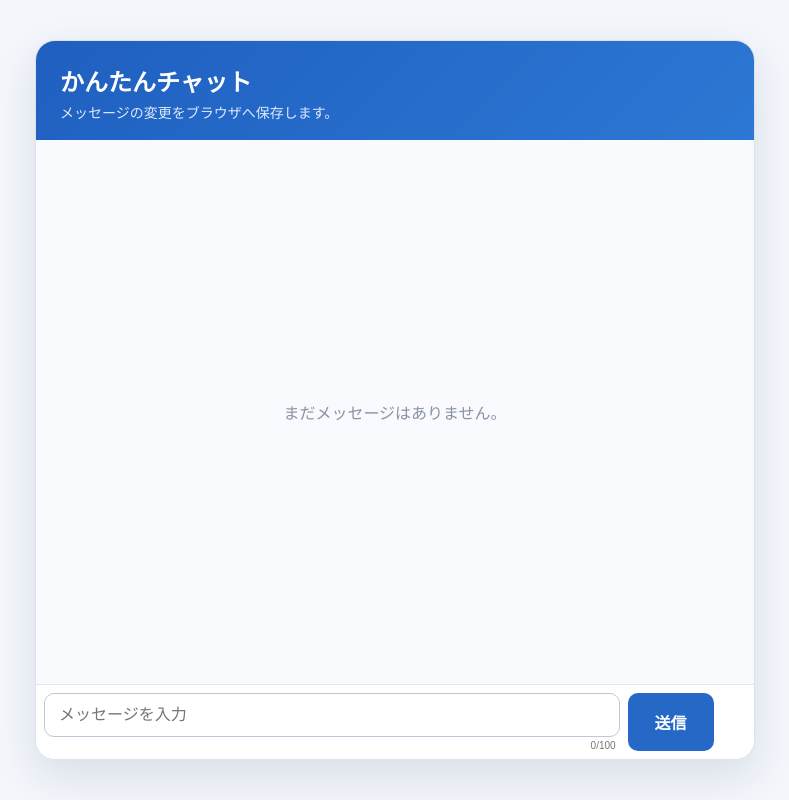
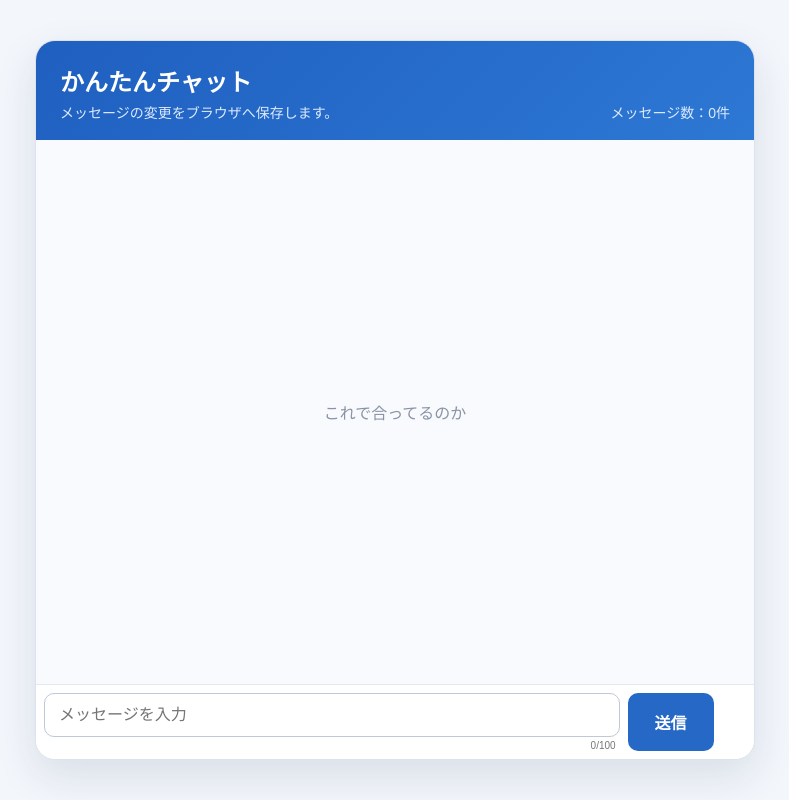
Before and after one commit to kotaniteppei-sudo/use-state-chat, a React (Vite) app: page / in a window 1280 px wide. Shown: the whole page, without its empty margins (245-1034 px from the left). Built offline with nearby package versions, Linux system fonts and the light colour scheme.

Commit message:
part2: second try finished

```diff
--- a/src/App.tsx
+++ b/src/App.tsx
@@ -9,13 +9,13 @@ const STORAGE_KEY = "simple-chat-messages";
 
 function loadMessages(): ChatMessage[] {
   try {
-    const saveMessages = localStorage.getItem(STORAGE_KEY);
+    const savedMessages = localStorage.getItem(STORAGE_KEY);
 
-    if (saveMessages === null) {
+    if (savedMessages === null) {
       return [];
     }
 
-    const parsedMessages: unknown = JSON.parse(saveMessages);
+    const parsedMessages: unknown = JSON.parse(savedMessages);
 
     return Array.isArray(parsedMessages)
       ? (parsedMessages as ChatMessage[])
@@ -61,8 +61,8 @@ export default function App() {
 
   return (
     <main className="chat-app">
-      <ChatHeader />
-      <MessageList messages={messages} />
+      <ChatHeader messageNum={messages.length} />
+      <MessageList messages={messages} emptyMessage="これで合ってるのか" />
       <MessageForm
         draftMessage={draftMessage}
         onDraftMessageChange={setDraftMessage}
--- a/src/components/ChatHeader.tsx
+++ b/src/components/ChatHeader.tsx
@@ -1,10 +1,14 @@
-export function ChatHeader() {
+type ChatHeaderProps = {
+  messageNum?: number;
+};
+
+export function ChatHeader({ messageNum = 0 }: ChatHeaderProps) {
   return (
     <header className="chat-header">
       <h1>かんたんチャット</h1>
       <div>
         <p>メッセージの変更をブラウザへ保存します。</p>
-        {/* <button onClick={() => setMessages([])}>履歴を全て削除</button> */}
+        <p>メッセージ数：{messageNum}件</p>
       </div>
     </header>
   );
--- a/src/components/MessageItem.tsx
+++ b/src/components/MessageItem.tsx
@@ -1,7 +1,8 @@
-import type { ChatMessage } from "../types/chat";
+// import type { ChatMessage } from "../types/chat";
 
 type MessageItemProps = {
-  message: ChatMessage;
+  messageText: string;
+  messageSentAt: string;
 };
 
 function formatDateTime(isoString: string): string {
@@ -15,12 +16,12 @@ function formatDateTime(isoString: string): string {
   }).format(new Date(isoString));
 }
 
-export function MessageItem({ message }: MessageItemProps) {
+export function MessageItem({ messageText, messageSentAt }: MessageItemProps) {
   return (
     <article className="message-card">
-      <p>{message.text}</p>
-      <time className="sent-at" dateTime={message.sentAt}>
-        {formatDateTime(message.sentAt)}
+      <p>{messageText}</p>
+      <time className="sent-at" dateTime={messageSentAt}>
+        {formatDateTime(messageSentAt)}
       </time>
     </article>
   );
--- a/src/components/MessageList.tsx
+++ b/src/components/MessageList.tsx
@@ -1,11 +1,12 @@
+import type { ChatMessage } from "../types/chat";
 import { MessageItem } from "./MessageItem";
-import type { ChatMessage } from "../types/chat";
 
 type MessageListProps = {
   messages: ChatMessage[];
+  emptyMessage: string;
 };
 
-export function MessageList({ messages }: MessageListProps) {
+export function MessageList({ messages, emptyMessage }: MessageListProps) {
   return (
     <section
       className="message-list"
@@ -13,10 +14,15 @@ export function MessageList({ messages }: MessageListProps) {
       aria-live="polite"
     >
       {messages.length === 0 ? (
-        <p className="empty-message">まだメッセージはありません。</p>
+        <p className="empty-message">{emptyMessage}</p>
       ) : (
         messages.map((message) => (
-          <MessageItem key={message.id} message={message} />
+          <MessageItem
+            key={message.id}
+            messageText={message.text}
+            messageSentAt={message.sentAt}
+          />
+          // <MessageItem key={message.id} message={message} />
         ))
       )}
     </section>
```
